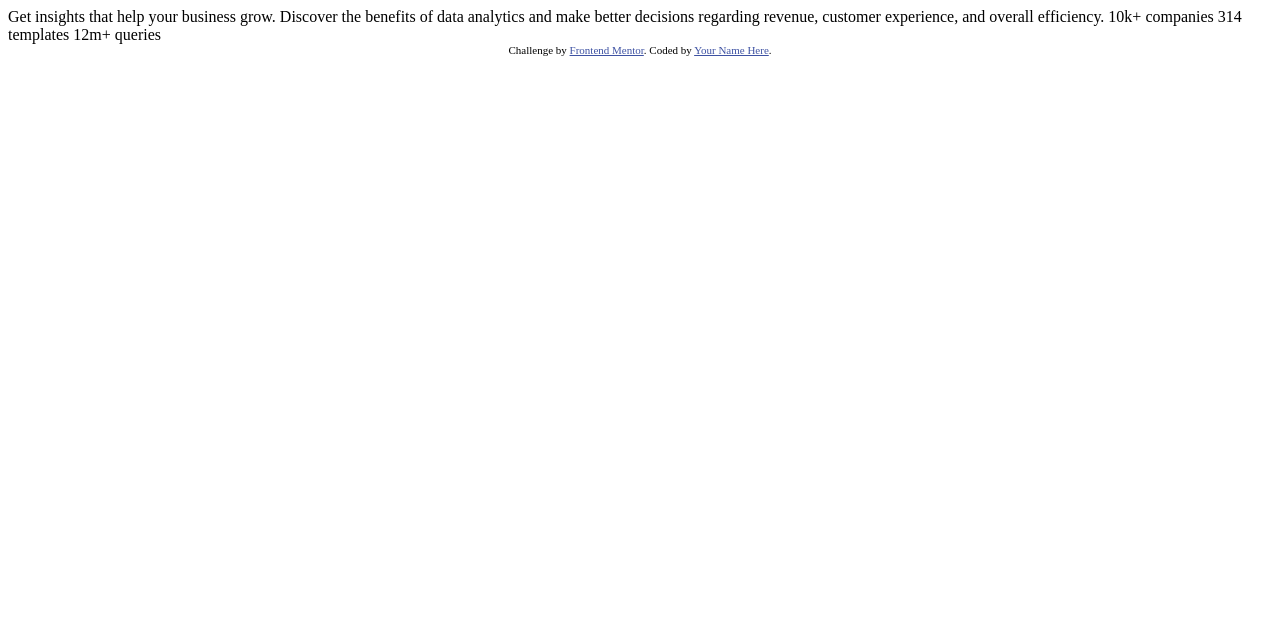
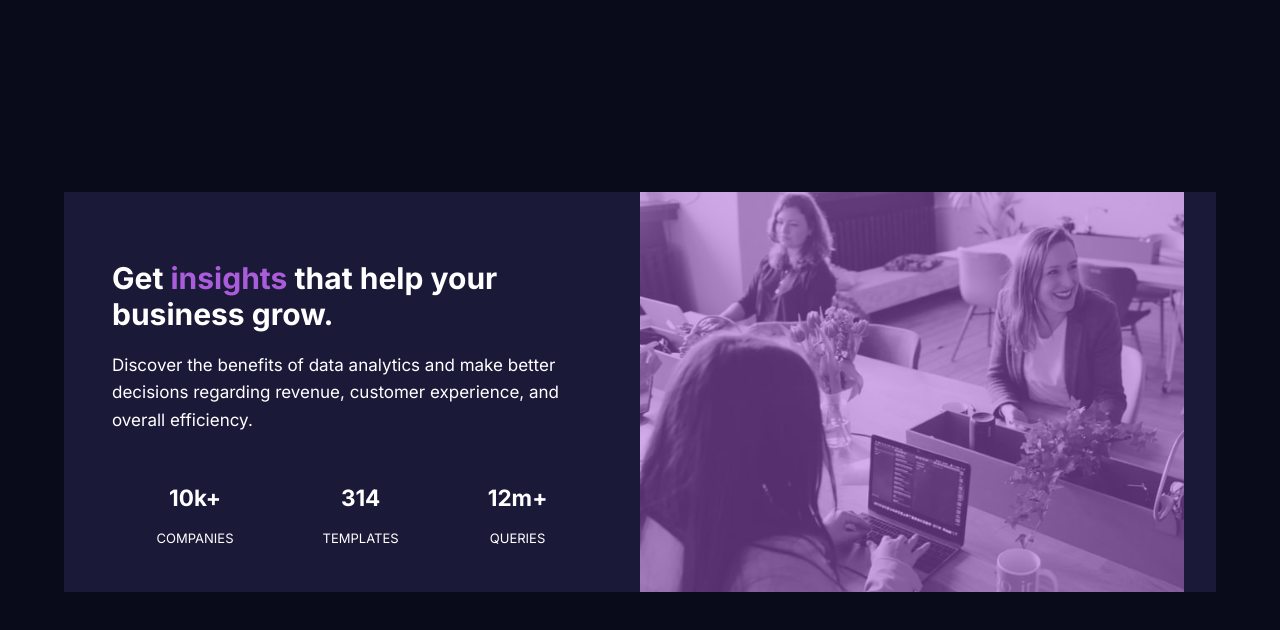
Before and after one commit to Szmydlo/Frontend-Mentor, a plain HTML site: page Stats preview card component/stats-preview-card-component-main/index.html in a window 1280 px wide. Drawn offline with Linux system fonts and the light colour scheme.

Commit message:
Stats preview card

```diff
--- a/Stats preview card component/stats-preview-card-component-main/index.html
+++ b/Stats preview card component/stats-preview-card-component-main/index.html
@@ -1,33 +1,55 @@
 <!DOCTYPE html>
 <html lang="en">
-<head>
-  <meta charset="UTF-8">
-  <meta name="viewport" content="width=device-width, initial-scale=1.0"> <!-- displays site properly based on user's device -->
+  <head>
+    <meta charset="UTF-8" />
+    <meta name="viewport" content="width=device-width, initial-scale=1.0" />
+    <!-- displays site properly based on user's device -->
 
-  <link rel="icon" type="image/png" sizes="32x32" href="./images/favicon-32x32.png">
+    <link
+      rel="icon"
+      type="image/png"
+      sizes="32x32"
+      href="./images/favicon-32x32.png"
+    />
+    <link rel="stylesheet" href="styles.css" />
+    <link
+      href="https://fonts.googleapis.com/css2?family=Inter:wght@400;700&display=swap"
+      rel="stylesheet"
+    />
+    <link
+      href="https://fonts.googleapis.com/css2?family=Lexend+Deca&display=swap"
+      rel="stylesheet"
+    />
 
-  <title>Frontend Mentor | Stats preview card component</title>
+    <title>Stats preview card component</title>
+  </head>
+  <body>
+    <div class="container">
+      <div class="photo_container">
+        <img src="images/image-header-mobile.jpg" alt="Girl in a jacket" />
+      </div>
+      <div class="text_container">
+        <h1>Get <em>insights</em> that help your business grow.</h1>
 
-  <!-- Feel free to remove these styles or customise in your own stylesheet 👍 -->
-  <style>
-    .attribution { font-size: 11px; text-align: center; }
-    .attribution a { color: hsl(228, 45%, 44%); }
-  </style>
-</head>
-<body>
-
-  Get insights that help your business grow.
-
-  Discover the benefits of data analytics and make better decisions regarding revenue, customer
-  experience, and overall efficiency.
-
-  10k+ companies
-  314 templates
-  12m+ queries
-
-  <div class="attribution">
-    Challenge by <a href="https://www.frontendmentor.io?ref=challenge" target="_blank">Frontend Mentor</a>.
-    Coded by <a href="#">Your Name Here</a>.
-  </div>
-</body>
+        <article>
+          Discover the benefits of data analytics and make better decisions
+          regarding revenue, customer experience, and overall efficiency.
+        </article>
+        <div class="fancy_values">
+          <div class="number">
+            <h2>10k+</h2>
+            <span>companies</span>
+          </div>
+          <div class="number">
+            <h2>314</h2>
+            <span>templates</span>
+          </div>
+          <div class="number">
+            <h2>12m+</h2>
+            <span>queries</span>
+          </div>
+        </div>
+      </div>
+    </div>
+  </body>
 </html>
--- /dev/null
+++ b/Stats preview card component/stats-preview-card-component-main/styles.css
@@ -0,0 +1,151 @@
+html {
+  height: 100vh;
+  width: 100vw;
+}
+
+body {
+  font-family: "Inter", sans-serif;
+  font-size: 15px;
+  height: 100vh;
+  width: 100vw;
+  margin: 0;
+  color: hsl(0, 0%, 100%);
+  background-color: hsl(233, 47%, 7%);
+  position: absolute;
+  top: 0;
+  left: 0;
+}
+
+img {
+  aspect-ratio: 1.36 / 1;
+  width: 100%;
+}
+
+em {
+  color: hsl(277, 64%, 61%);
+  font-style: normal;
+}
+
+h1 {
+  text-align: center;
+}
+
+span {
+  width: 100%;
+  text-transform: uppercase;
+  font-size: 13px;
+  text-align: center;
+  display: block;
+}
+
+h2 {
+  width: 100%;
+  text-align: center;
+}
+
+article {
+  text-align: center;
+  font-size: 17px;
+  line-height: 1.6;
+}
+
+.container {
+  margin: 100px 5%;
+  width: 90%;
+  height: 80%;
+  display: grid;
+  grid-template-rows: 1fr 2fr;
+  background-color: hsl(244, 38%, 16%);
+}
+
+.photo_container {
+  aspect-ratio: 1.36 / 1;
+  grid-row: 1;
+  display: inline-block;
+  position: relative;
+}
+
+.photo_container:after {
+  content: "";
+  top: 0;
+  left: 0;
+  z-index: 10;
+  width: 100%;
+  aspect-ratio: 1.36 / 1;
+  display: block;
+  position: absolute;
+  background: hsl(277, 64%, 61%);
+  opacity: 0.5;
+}
+
+.text_container {
+  grid-row: 2;
+  margin: 0 16px;
+}
+
+.fancy_values {
+  display: flex;
+  flex-direction: column;
+  justify-content: space-around;
+}
+
+@media (min-width: 500px) {
+  .fancy_values {
+    display: flex;
+    flex-direction: row;
+    justify-content: space-around;
+  }
+  article {
+    margin-bottom: 32px;
+  }
+}
+
+@media (min-width: 850px) {
+  .container {
+    margin: 15% 5%;
+    height: 400px;
+    width: 90%;
+    display: grid;
+    grid-template-columns: 1fr 1fr;
+    background-color: hsl(244, 38%, 16%);
+  }
+  .text_container {
+    grid-column: 1;
+    grid-row-start: 1;
+    grid-row-end: 3;
+    margin: 8px 8px;
+  }
+  .photo_container {
+    aspect-ratio: 1.36 / 1;
+    grid-column: 2;
+    grid-row-start: 1;
+    grid-row-end: 3;
+    display: inline-block;
+    position: relative;
+    height: 100%;
+  }
+  article {
+    text-align: left;
+  }
+  h1 {
+    text-align: left;
+  }
+  span {
+    visibility: hidden;
+  }
+  h2 {
+    visibility: hidden;
+  }
+}
+
+@media (min-width: 1100px) {
+  span {
+    visibility: visible;
+  }
+  h2 {
+    visibility: visible;
+  }
+  .text_container {
+    margin: 48px 48px;
+  }
+}
```
Also changed, not shown: 3 column preview/3-column-preview-card-component-main/index.html (added, +36 -0 lines), 3 column preview/3-column-preview-card-component-main/design/active-states.jpg (added), 3 column preview/3-column-preview-card-component-main/design/desktop-design.jpg (added), 3 column preview/3-column-preview-card-component-main/design/desktop-preview.jpg (added), 3 column preview/3-column-preview-card-component-main/design/mobile-design.jpg (added), 3 column preview/3-column-preview-card-component-main/images/favicon-32x32.png (added), 3 column preview/3-column-preview-card-component-main/images/icon-luxury.svg (added), 3 column preview/3-column-preview-card-component-main/images/icon-sedans.svg (added), 3 column preview/3-column-preview-card-component-main/images/icon-suvs.svg (added), 5 other files.
